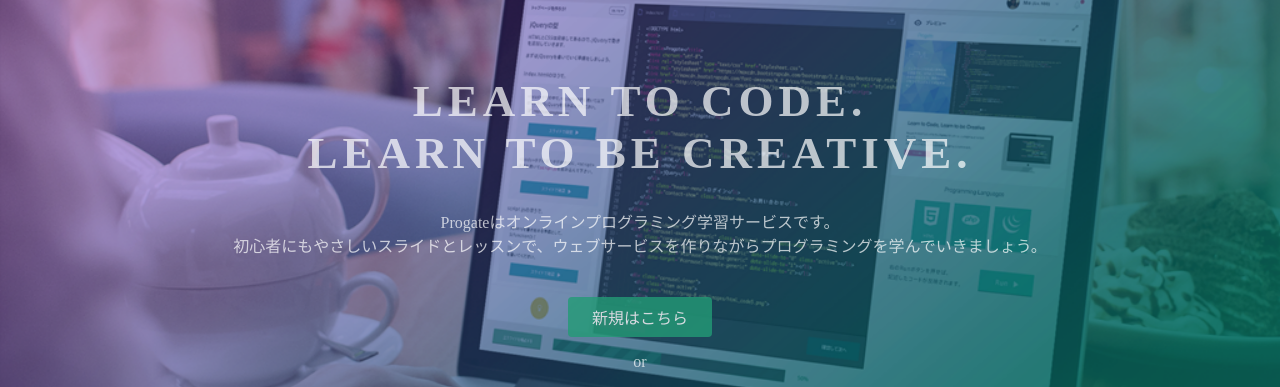
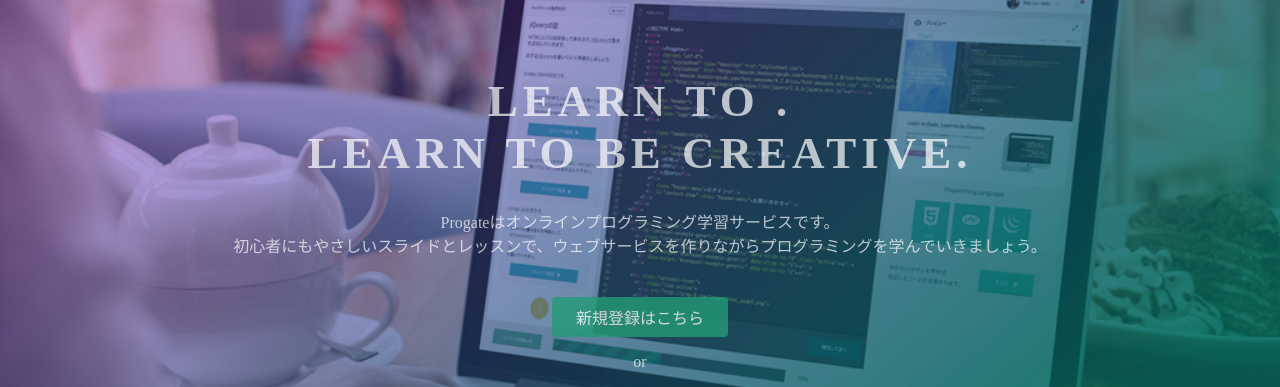
Before and after one commit to yoshiki1986/yoshiki1986.github.io, a plain HTML site: page index.html in a window 1280 px wide. Shown: the part 135-522 px from the top of the page. Drawn offline with Linux system fonts and the light colour scheme.

Commit message:
Update index.html

```diff
--- a/index.html
+++ b/index.html
@@ -23,10 +23,10 @@
   </header>
   <div class="top-wrapper">
     <div class="container">
-      <h1>LEARN TO CODE.<br>LEARN TO BE CREATIVE.</h1>
+      <h1>LEARN TO .<br>LEARN TO BE CREATIVE.</h1>
       <p>Progateはオンラインプログラミング学習サービスです。<br>初心者にもやさしいスライドとレッスンで、ウェブサービスを作りながらプログラミングを学んでいきましょう。</p>
       <div class="btn-wrapper">
-        <a href="#" class="btn signup">新規はこちら</a>
+        <a href="#" class="btn signup">新規登録はこちら</a>
         <p>or</p>
         <a href="#" class="btn facebook"><span class="fa fa-facebook"></span>Facebookで登録</a>
         <a href="#" class="btn twitter"><span class="fa fa-twitter"></span>Twitterで登録</a>
```
